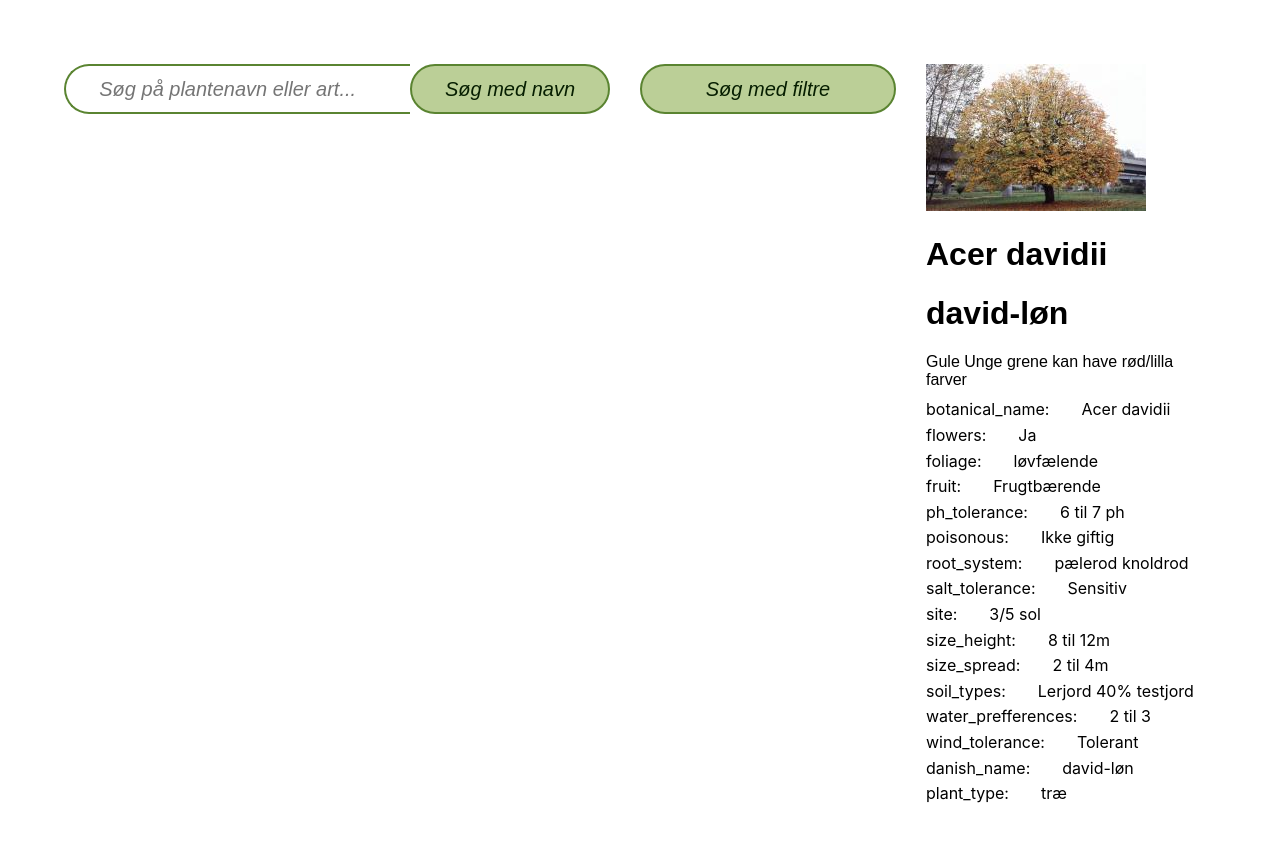
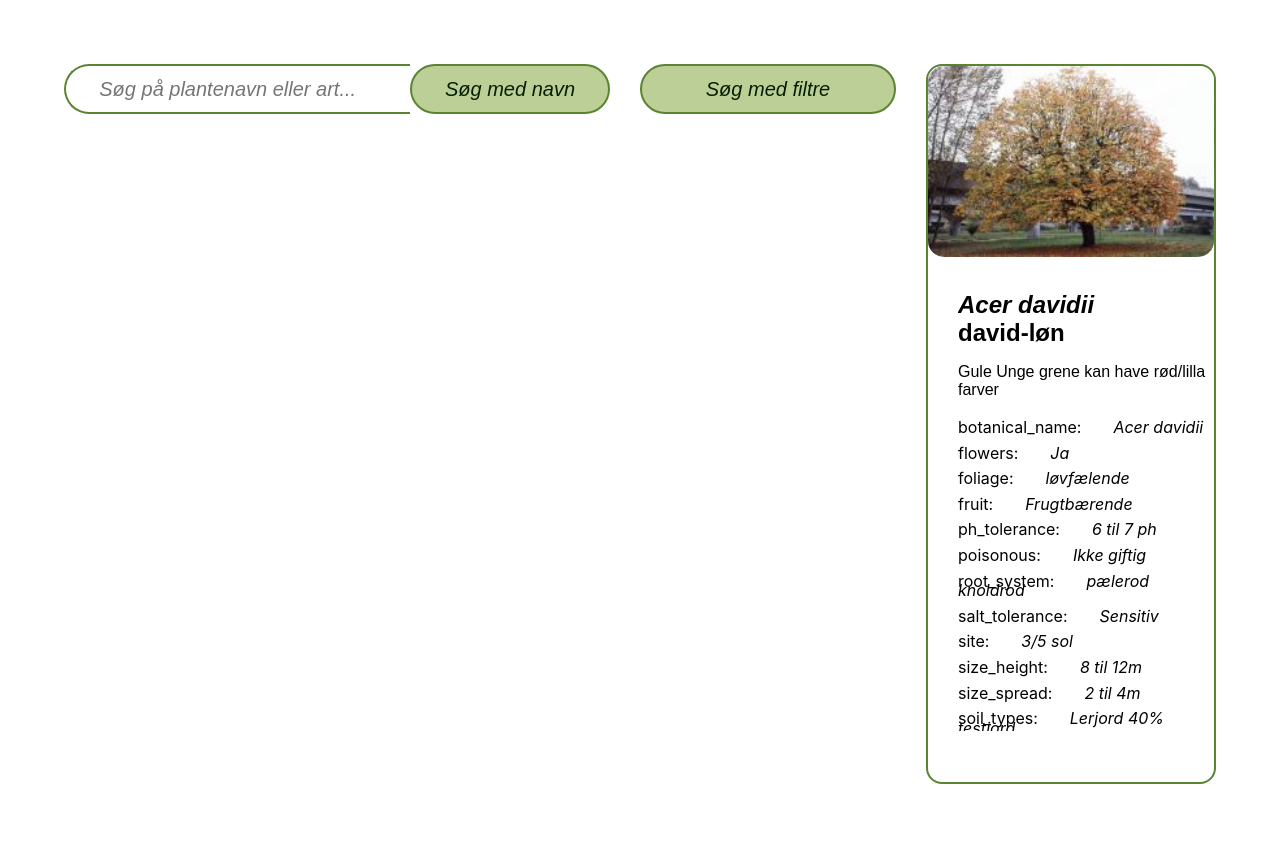
Before and after one commit to JonathanW12/BachelorPlant, a React (Create React App) app in the folder web/: page / in a window 1280 px wide. Shown: the top 842 px of the page. Built offline with nearby package versions, Linux system fonts and the light colour scheme.

Commit message:
finished plant showcase

```diff
--- a/web/src/App.js
+++ b/web/src/App.js
@@ -19,10 +19,9 @@ function App() {
             margin="0 0 0 30px"
           ></CustomButton>
         </div>
+        <div className="dataContainer"></div>
       </div>
-      <div className="singlePlant">
-        <PlantShowcase />
-      </div>
+      <PlantShowcase />
     </div>
   );
 }
--- a/web/src/components/PlantShowcase.js
+++ b/web/src/components/PlantShowcase.js
@@ -1,8 +1,12 @@
 import React, { useState, useEffect } from "react";
-import aesculus from "../aesculus_hippocastanum_fall.jpg";
-import { acer_dividii } from "../testData";
 import { PlantToString } from "./PlantToString";
 import "../css/PlantShowcase.css";
+
+//temp
+import aesculus1 from "../aesculus_hippocastanum_fall.jpg";
+import aesculus2 from "../aesculus_hippocastanum_2.jpg";
+import aesculus3 from "../aesculus_hippocastanum_3.jpg";
+import { acer_dividii } from "../testData";
 
 function PlantShowcase(props) {
   const [activePlant, setActivePlant] = useState(0);
@@ -27,15 +31,21 @@ function PlantShowcase(props) {
   };
 
   return (
-    <div>
-      <img src={aesculus} alt="test" />
-      <h1>{activePlant.botanical_name}</h1>
-      <h1>{activePlant.danish_name}</h1>
-      <p>{activePlant.description}</p>
-      <div className="plantAtt">
-        {Object.keys(activePlant).map((key, value) =>
-          renderAttribute(key, value)
-        )}
+    <div className="singlePlant">
+      <img src={aesculus1} alt="test" />
+      <div className="innerPlantShowcaseContainer">
+        <h1 className="botanicalName">{activePlant.botanical_name}</h1>
+        <h1>{activePlant.danish_name}</h1>
+        <p className="_description">{activePlant.description}</p>
+        <div className="plantAtt">
+          {Object.keys(activePlant).map((key, value) =>
+            renderAttribute(key, value)
+          )}
+        </div>
+        <div className="plantShowcaseImageContainer">
+          <img src={aesculus2} alt="test" />
+          <img src={aesculus3} alt="test" />
+        </div>
       </div>
     </div>
   );
--- a/web/src/css/App.css
+++ b/web/src/css/App.css
@@ -8,7 +8,24 @@
   --fnt-family-standard: Roboto;
 
   --size-searchbar:3.125rem;
+  --size-border-unselected: 0.15rem;
 }
+
+::-webkit-scrollbar {
+  width: 1rem;
+}
+::-webkit-scrollbar-track {
+  box-shadow: inset 0 0 5px var(--clr-ineractive-200);
+  border-radius: 10px;
+}
+::-webkit-scrollbar-thumb {
+  background: var(--clr-ineractive-200);
+  border-radius: 10px;
+}
+::-webkit-scrollbar-thumb:hover {
+  background: var(--clr-border-400);
+}
+
 .App {
   margin-left: 5%;
   margin-right: 5%;
@@ -25,9 +42,6 @@
   width: 65vw;
   margin-right: 1.875rem;
 }
-.singlePlant{
-  flex:1,
-}
 
 .searchBar input{
   height: var(--size-searchbar);
@@ -43,3 +57,9 @@
   padding-left: 4%;
   flex:1;
 }
+
+img{
+  width: 100%;
+  height: auto;
+  border-radius: 1rem;
+}
--- a/web/src/css/CustonButton.css
+++ b/web/src/css/CustonButton.css
@@ -6,6 +6,7 @@ button {
     background-color: var(--clr-ineractive-200);
     border-style: solid;
     box-sizing: border-box;
+    border-width: var(--size-border-unselected);
     border-color: var(--clr-border-400);
     border-radius: 1000px;
     cursor: pointer;
--- a/web/src/css/PlantShowcase.css
+++ b/web/src/css/PlantShowcase.css
@@ -7,3 +7,40 @@
 .plantValue{
     padding-left: 2rem;
 }
+.innerPlantShowcaseContainer{
+    margin:1.875rem;
+    height: 55vh;
+    overflow-y: scroll;
+    width: 90%;
+}
+.singlePlant{
+    flex:1;
+    border-style: solid;
+    border-width: var(--size-border-unselected);
+    box-sizing: border-box;
+    border-color: var(--clr-border-400);
+    border-radius: 1rem;
+    height: 90vh;
+  }
+ .singlePlant h1{
+     margin-top: 0;
+     margin-bottom: 0;
+     font-size: 1.5rem;
+ }
+.plantShowcaseImageContainer{
+    display: flex;
+    flex-direction: row;
+}
+.plantShowcaseImageContainer img{
+    max-width: 100%;
+    min-width: 40%;
+}
+.botanicalName{
+    font-style: italic;
+}
+.plantValue{
+    font-style:italic;
+}
+._description{
+    margin-bottom: 1.5rem;
+}
```
Also changed, not shown: web/src/aesculus_hippocastanum_2.jpg (added), web/src/aesculus_hippocastanum_3.jpg (added).
